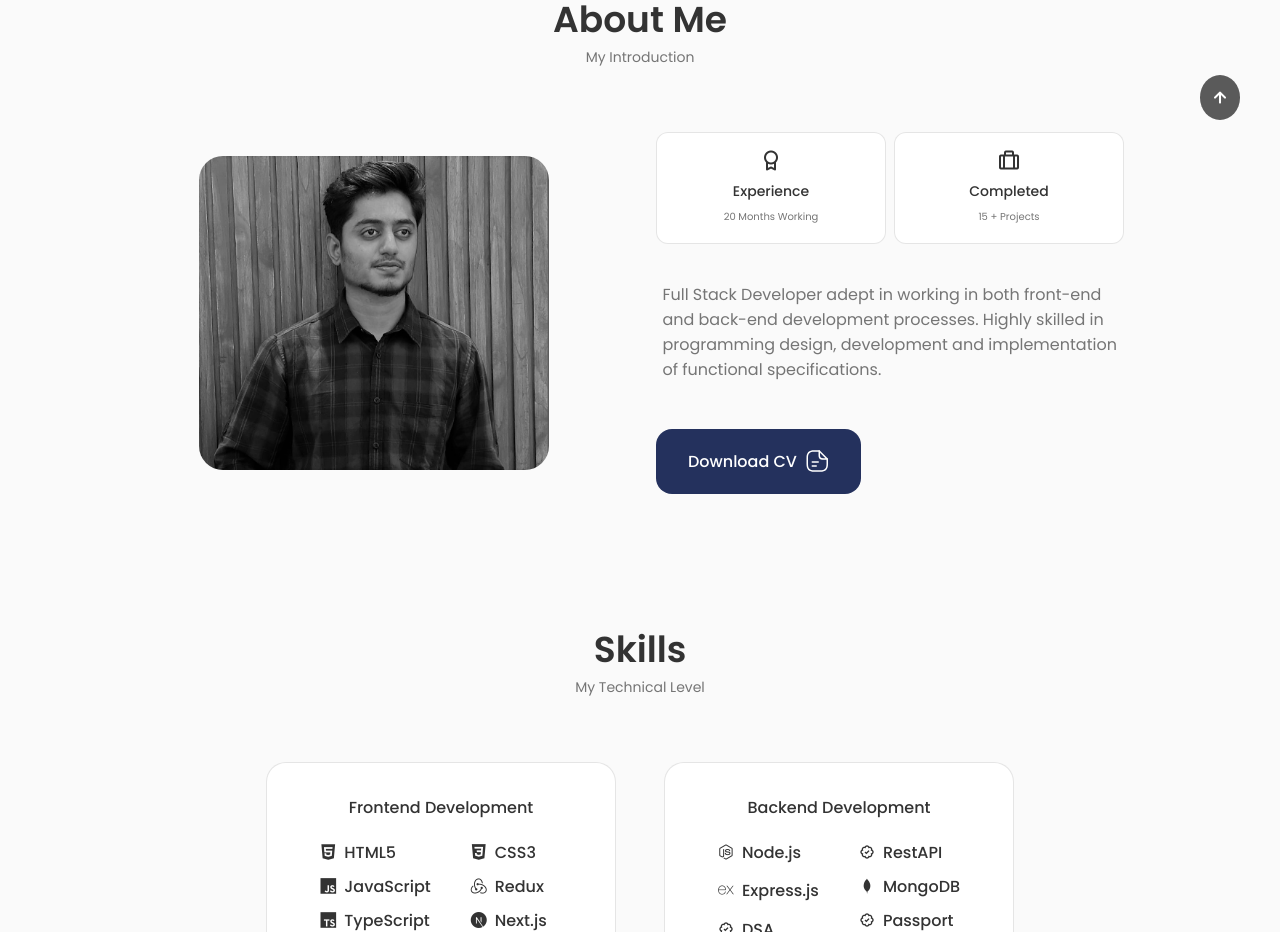
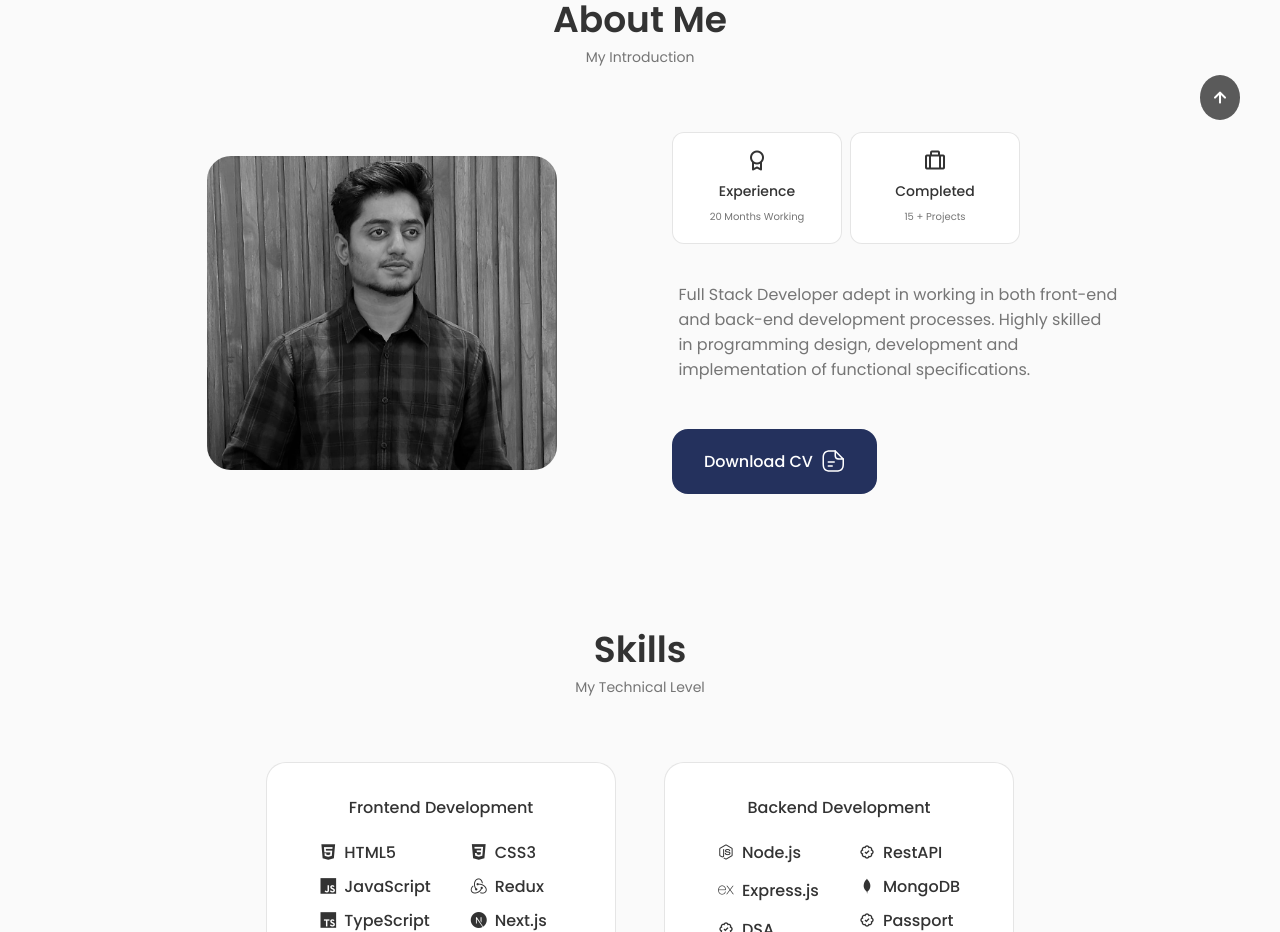
Before and after one commit to Sudhanv4/My-Portfolio-Website, a React (Create React App) app: page / in a window 1280 px wide. Shown: the part 840-1772 px from the top of the page. Built offline with nearby package versions, Linux system fonts and the light colour scheme.

Commit message:
modifications

```diff
--- a/src/components/about/Info.jsx
+++ b/src/components/about/Info.jsx
@@ -15,7 +15,7 @@ const Info = () => {
   }, []);
 
   return (
-    <div className="about__info grid">
+    <div className="about__info">
         <div className="about__box">
             <i className='bx bx-award about__icon'></i>
             <h3 className="about__title">Experience</h3>
--- a/src/components/about/about.css
+++ b/src/components/about/about.css
@@ -9,7 +9,8 @@
     justify-self: center;
 }
 .about__info {
-    grid-template-columns: repeat(2, 230px);
+    display: flex;
+    flex-direction: row;
     gap: 0.5rem;
     margin-bottom: var(--mb-2);
 }
@@ -17,6 +18,7 @@
     background-color: var(--container-color);
     border: 1px solid rgba(0, 0, 0, 0.1);
     border-radius: 0.75rem;
+    width: 170px;
     text-align: center;
     padding: 1rem 1.25rem;
 }
```
